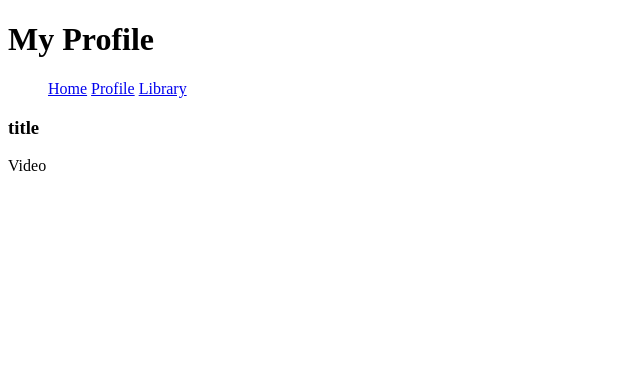
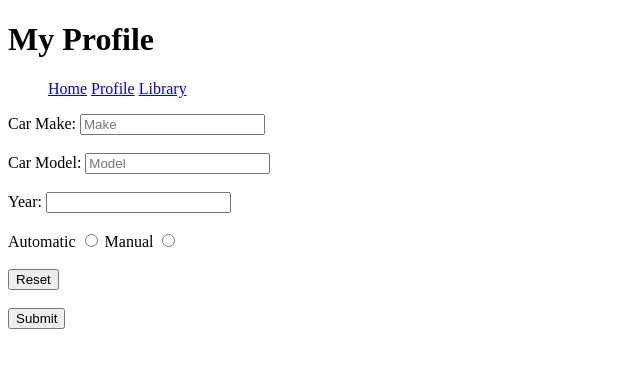
Before and after one commit to DupeaJ/AutoHubWhenever, a Node server app: template views/profile.ejs in a window 1280 px wide. Shown: the top 368 px of the page, without its empty margins (0-640 px from the left). Run offline with Node 20, Linux system fonts and the light colour scheme; the template is opened without the code that fills it, so the values that code supplies are empty; some libraries are stand-ins or nearby versions.

Commit message:
added navigation functionality, library and profile pages

```diff
--- a/server.js
+++ b/server.js
@@ -32,11 +32,13 @@ const mainRoutes = require("./routes");
 const registerRoutes = require("./routes/registerRoutes");
 const loginRoutes = require("./routes/loginRoutes");
 const logoutRoutes = require("./routes/logoutRoutes");
+const navigationRoutes = require("./routes/navigationRoutes");
 
 app.use(mainRoutes);
 app.use(registerRoutes);
 app.use(loginRoutes);
 app.use(logoutRoutes);
+app.use(navigationRoutes);
 
 app.listen(3001, () => {
     console.log("Server is live at port 3001");
--- a/views/index.ejs
+++ b/views/index.ejs
@@ -67,3 +67,5 @@
         </form>
     </div>
 </body>
+
+</html>
--- a/views/login.ejs
+++ b/views/login.ejs
@@ -8,6 +8,7 @@
 <link rel="stylesheet" type="text/css" href="/css/style.css">
 </head>
 
+<body>
 <h1 class="custom-header">Login</h1>
 
 <form action="/login" method="POST">
@@ -29,3 +30,6 @@
     <button type="submit">Login</button>
 </form>
 <a href="/register">Register</a>
+
+</body>
+</html>
--- a/views/profile.ejs
+++ b/views/profile.ejs
@@ -21,10 +21,50 @@
     </nav>
 
 <!-- Form -->
-    <div class="video">
-        <h3>title</h3>
-        <p>Video</p>
-    </div>
+    <section>
+        <form action="">
+            <div>
+                <label for="make">Car Make: </label>
+                <input type="text" id="make" name="make" placeholder="Make" required>
+            </div>
+
+            <br>
+
+            <div>
+                <label for="model">Car Model: </label>
+                <input type="text" id="model" name="model" placeholder="Model" required>
+            </div>
+
+            <br>
+
+            <div>
+                <label for="year">Year: </label>
+                <input type="number" id="year" name="year" maxlength="4" required>
+            </div>
+
+            <br>
+
+            <div>
+                <label>Automatic</label>
+                <input type="radio" name="transmission" value="automatic">
+
+                <label>Manual</label>
+                <input type="radio" name="transmission" value="manual">
+            </div>
+
+            <br>
+
+            <div>
+                <input type="reset">
+            </div>
+
+            <br>
+
+            <div>
+                <input type="submit">
+            </div>
+        </form>
+    </section>
 
 </body>
 </html>
--- a/views/register.ejs
+++ b/views/register.ejs
@@ -8,6 +8,7 @@
 <link rel="stylesheet" type="text/css" href="/css/style.css">
 </head>
 
+<body>
 <h1>Register</h1>
 
 <form action="/register" method="POST">
@@ -29,3 +30,6 @@
     <button type="submit">Register</button>
 </form>
 <a href="/login">Login</a>
+
+</body>
+</html>
```
Also changed, not shown: routes/images/logo.png (deleted).
